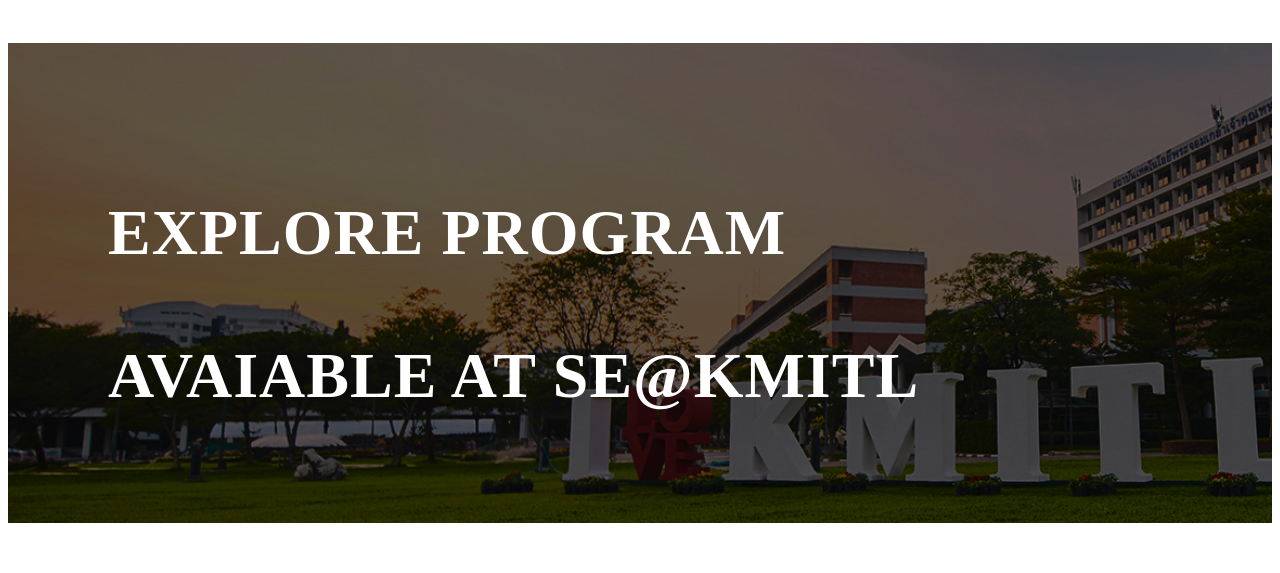
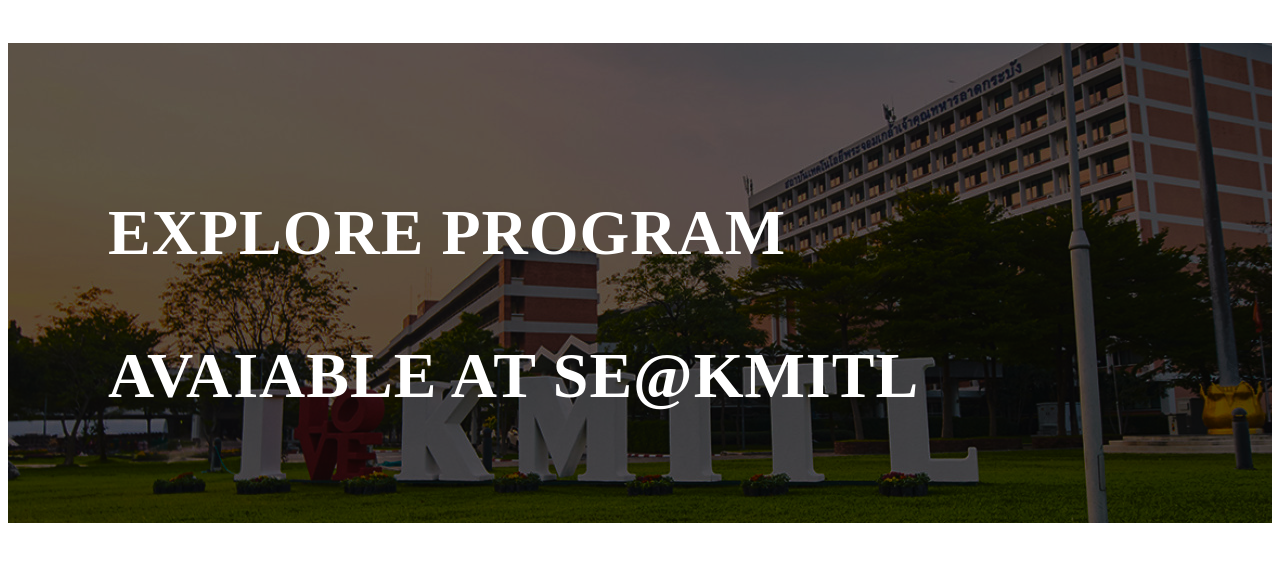
Before and after one commit to nontharatbang/se-website, a Next.js app: page /program in a window 1280 px wide. Shown: the top 573 px of the page. Built offline with nearby package versions, Linux system fonts and the light colour scheme.

Commit message:
fix program:background repeat

```diff
--- a/styles/Program.module.css
+++ b/styles/Program.module.css
@@ -1,5 +1,7 @@
 .hero {
   background: url("../public/program_background.svg");
+  background-size: cover;
+  background-position: bottom;
   min-height: 480px;
 }
 
```
